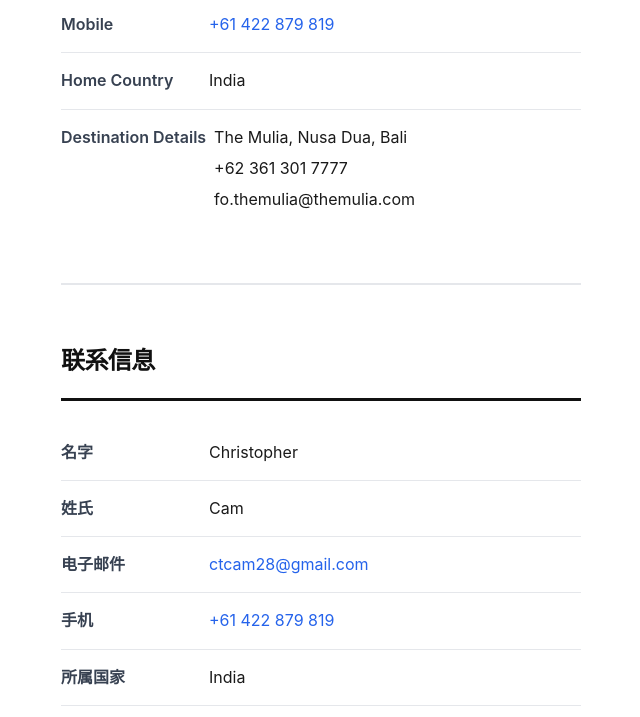
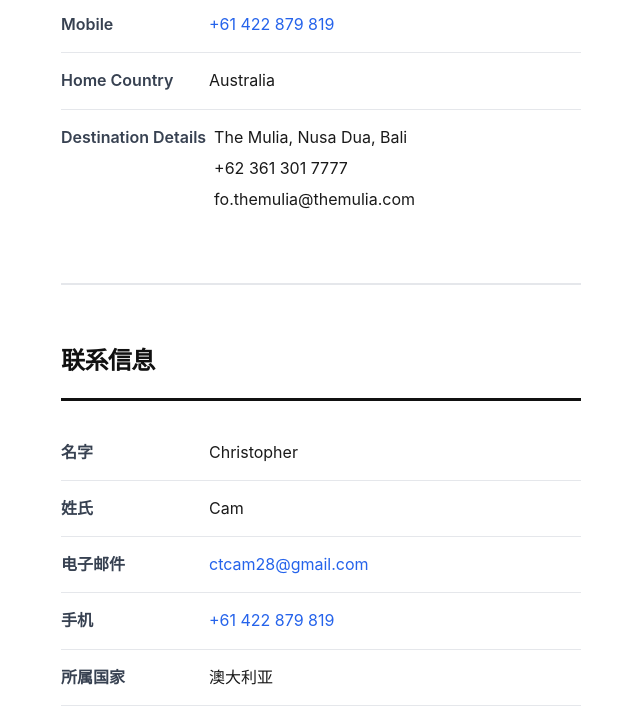
Before and after one commit to deem0u/deem0u.github.io, a plain HTML site: page chriscam/index.html in a window 1280 px wide. Shown: the part 334-1051 px from the top of the page, 319-959 px from the left. Drawn offline with Linux system fonts and the light colour scheme.

Commit message:
Update contact: chriscam

```diff
--- a/chriscam/index.html
+++ b/chriscam/index.html
@@ -15,7 +15,7 @@
 <div class="info"><span class="label">Surname</span><span class="value">Cam</span></div>
 <div class="info"><span class="label">Email</span><span class="value"><a href="mailto:ctcam28@gmail.com">ctcam28@gmail.com</a></span></div>
 <div class="info"><span class="label">Mobile</span><span class="value"><a href="tel:+61422879819">+61 422 879 819</a></span></div>
-<div class="info"><span class="label">Home Country</span><span class="value">India</span></div>
+<div class="info"><span class="label">Home Country</span><span class="value">Australia</span></div>
 <div class="info"><span class="label">Destination Details</span><div class="dest-details"><span>The Mulia, Nusa Dua, Bali</span><span>+62 361 301 7777</span><span>fo.themulia@themulia.com</span></div></div>
 <hr class="divider">
 <section class="section-zh">
@@ -24,7 +24,7 @@
 <div class="info"><span class="label">姓氏</span><span class="value">Cam</span></div>
 <div class="info"><span class="label">电子邮件</span><span class="value"><a href="mailto:ctcam28@gmail.com">ctcam28@gmail.com</a></span></div>
 <div class="info"><span class="label">手机</span><span class="value"><a href="tel:+61422879819">+61 422 879 819</a></span></div>
-<div class="info"><span class="label">所属国家</span><span class="value">India</span></div>
+<div class="info"><span class="label">所属国家</span><span class="value">澳大利亚</span></div>
 <div class="info"><span class="label">目的地详情</span><div class="dest-details"><span>The Mulia, Nusa Dua, Bali</span><span>+62 361 301 7777</span><span>fo.themulia@themulia.com</span></div></div>
 </section>
 </div>
```
